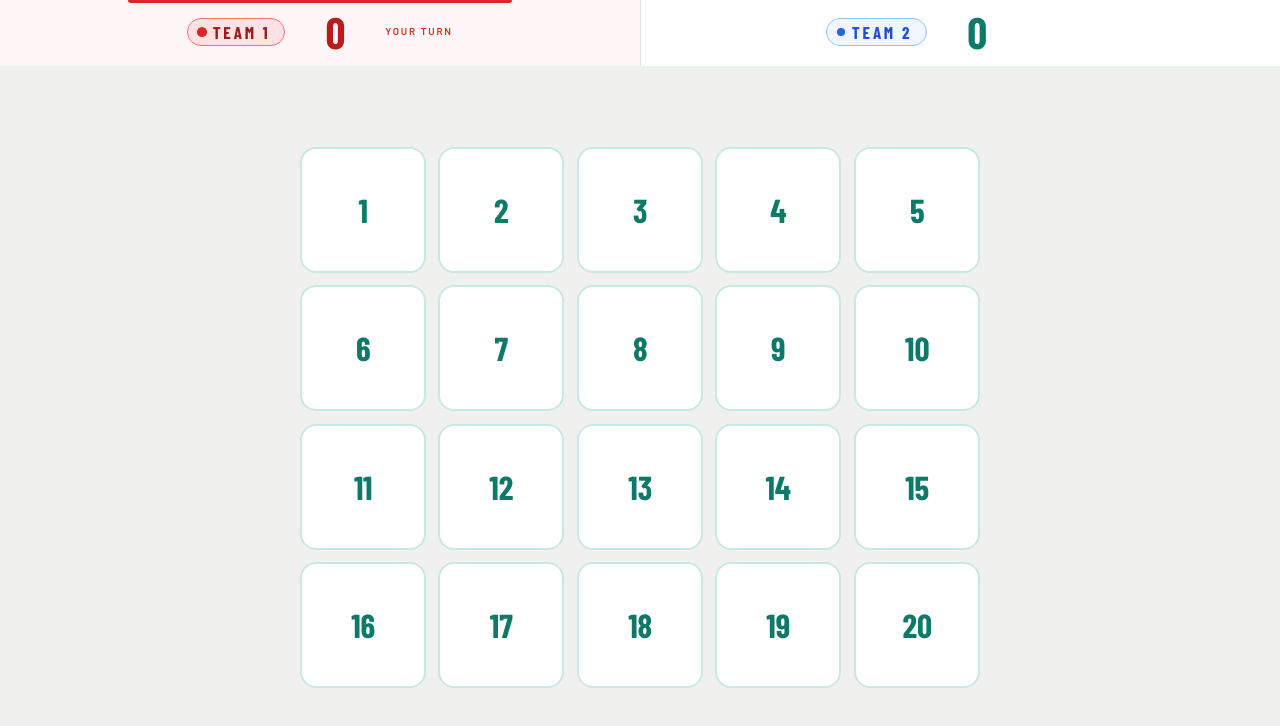
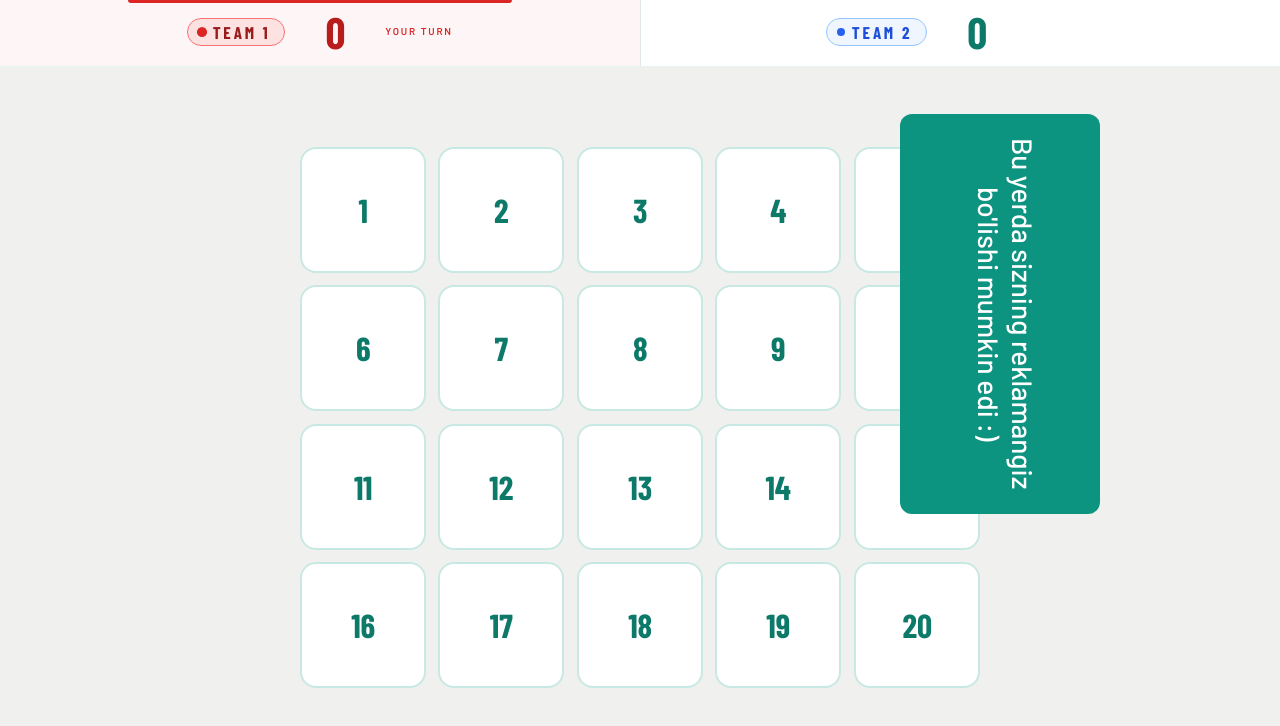
Before and after one commit to xpratov/pratoozle, a React (Vite) app: page / in a window 1280 px wide. Both pictures are taken after a click on the button "START GAME". Shown: the top 726 px of the page. Built offline with nearby package versions, Linux system fonts and the light colour scheme; a web font is replaced by a local one.

Commit message:
GameBoardga Ads-place qo'shildi

```diff
--- a/src/pages/Game/Game.jsx
+++ b/src/pages/Game/Game.jsx
@@ -307,6 +307,10 @@ export default function GameBoard() {
           ))}
         </div>
       </main>
+      {/* Ads blanked */}
+          <div style={{backgroundColor: "red", position: "absolute", right: 180, top: 114, width: 200, maxHeight: 400, writingMode: "vertical-rl", textAlign: "center", fontSize: 28, padding: 10, paddingRight: 60, borderRadius: 12, backgroundColor: "#0d9480", color: "white"}}>
+            Bu yerda sizning reklamangiz bo'lishi mumkin edi :)
+          </div>
     </div>
   );
 }
```
